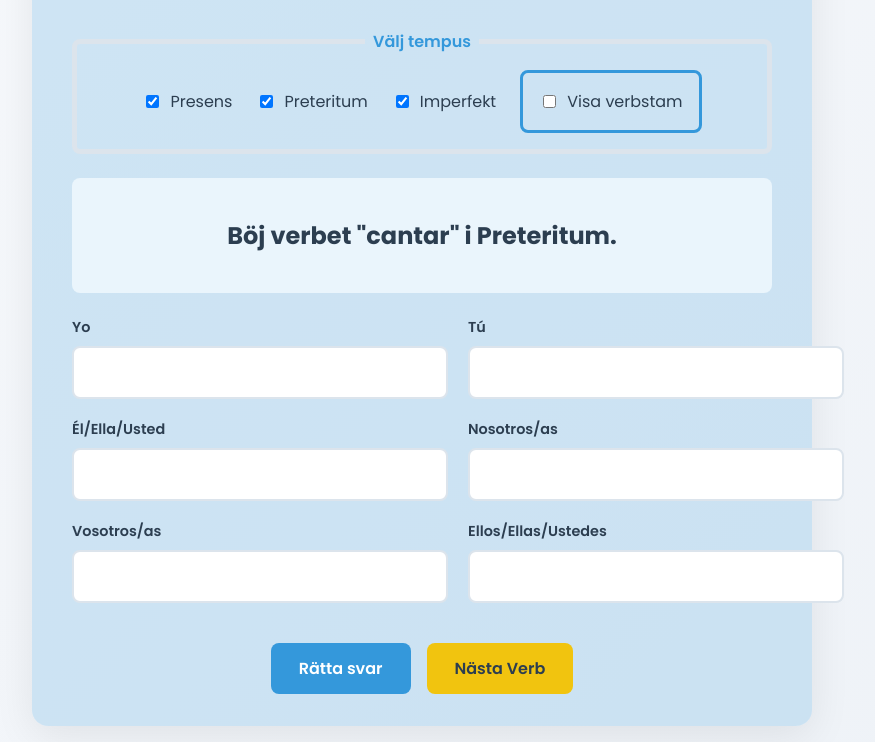
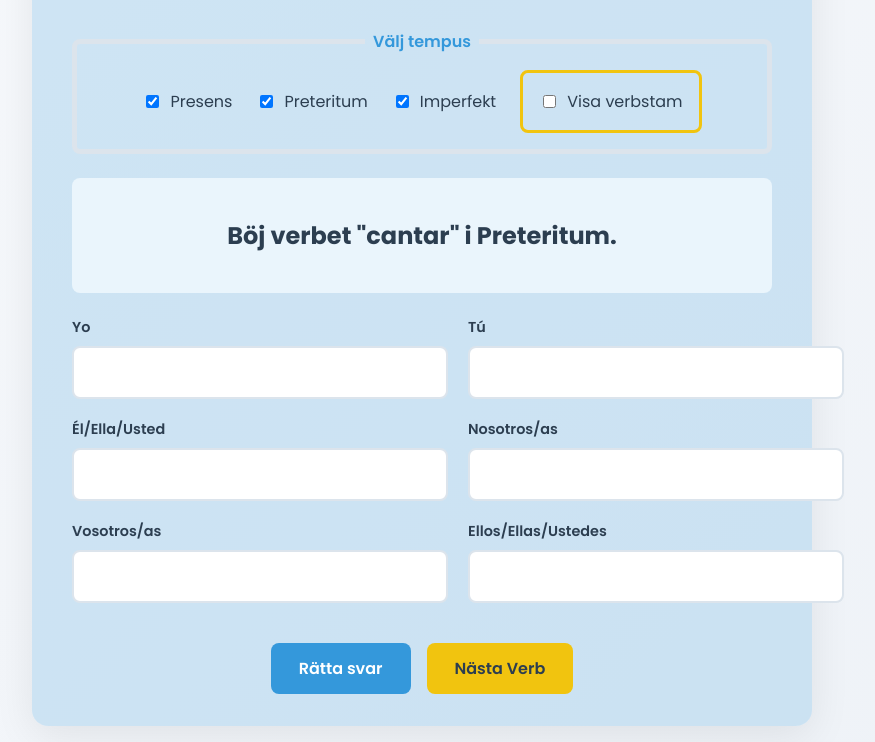
Before and after one commit to volle1212/alltskola, a plain HTML site: page index.html in a window 1280 px wide. Shown: the part 161-903 px from the top of the page, without its empty margins (218-1093 px from the left). Drawn offline with Linux system fonts and the light colour scheme.

Commit message:
Fix: Update border color for "show stem" checkbox to use secondary action color

```diff
--- a/style.css
+++ b/style.css
@@ -79,7 +79,7 @@ h1 .fa-book-open-reader {
 }
 
 .show-stem {
-    border: 3px solid var(--primary-action);
+    border: 3px solid var(--secondary-action);
     border-radius: 8px;
     padding: 1rem;
 }
```
